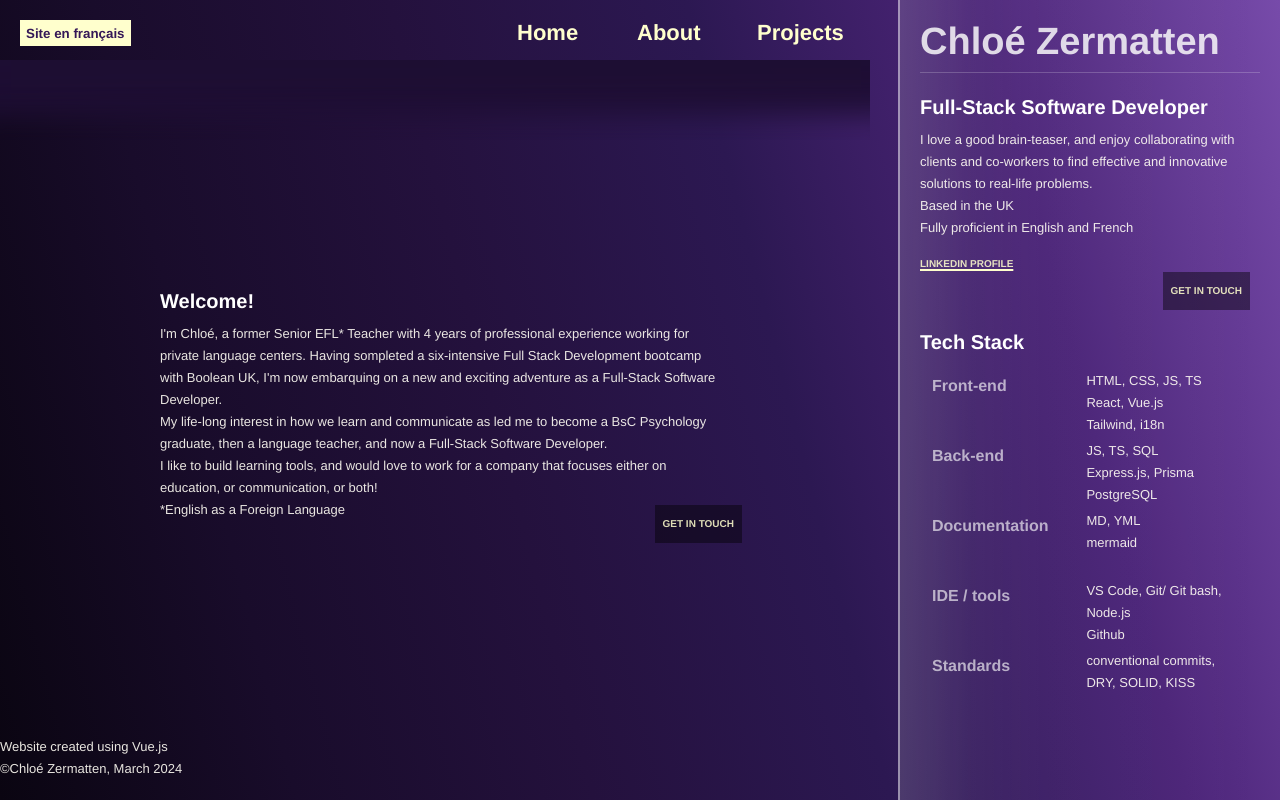
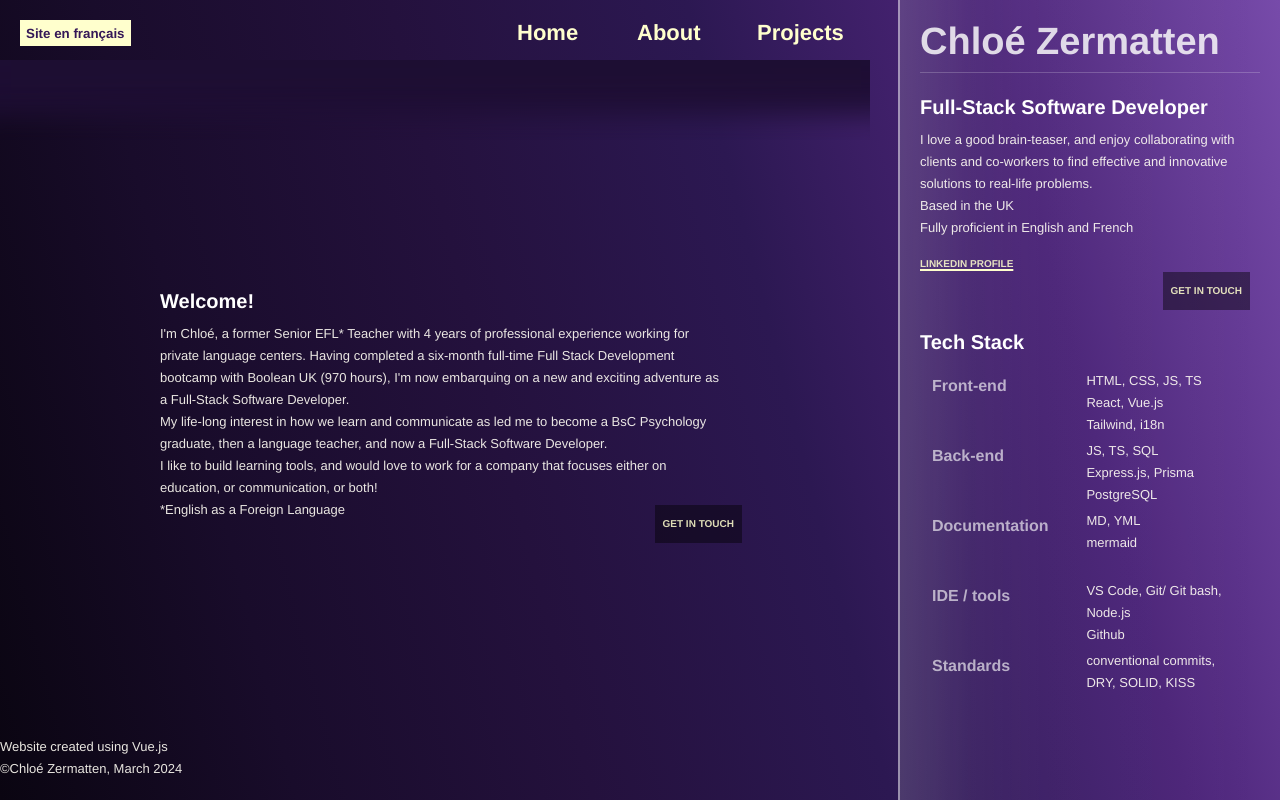
Before and after one commit to Chloe070196/my-portfolio, a Vue app: page / in a window 1280 px wide. Built offline with nearby package versions, Linux system fonts and the light colour scheme.

Commit message:
feat: updated info

```diff
--- a/src/locales/en/index.ts
+++ b/src/locales/en/index.ts
@@ -1,7 +1,7 @@
 const en = {
   about: 'About',
   aboutEmployeurPreference: 'I like to build learning tools, and would love to work for a company that focuses either on education, or communication, or both!',
-  aboutExp: "I'm Chloé, a former Senior EFL* Teacher with 4 years of professional experience working for private language centers. Having sompleted a six-intensive Full Stack Development bootcamp with Boolean UK, I'm now embarquing on a new and exciting adventure as a Full-Stack Software Developer.",
+  aboutExp: "I'm Chloé, a former Senior EFL* Teacher with 4 years of professional experience working for private language centers. Having completed a six-month full-time Full Stack Development bootcamp with Boolean UK (970 hours), I'm now embarquing on a new and exciting adventure as a Full-Stack Software Developer.",
   aboutJobPreference: 'I love a good brain-teaser, and enjoy collaborating with clients and co-workers to find effective and innovative solutions to real-life problems.',
   aboutMotivation: 'My life-long interest in how we learn and communicate as led me to become a BsC Psychology graduate, then a language teacher, and now a Full-Stack Software Developer.',
   based: 'Based in the UK',
--- a/src/views/about/contents.ts
+++ b/src/views/about/contents.ts
@@ -52,7 +52,7 @@ const timeLine = [
         location: 'Brno, Czech Republic',
         organisation: 'ILC Brno',
         description:
-          "I kept teaching, and trained newly-hired teacher and was responsible for updating and running the school's internal training programme. I also observed lessons, gave feedback, and provide mentoring sessions.",
+          "I kept teaching, and trained newly-hired teachers and was responsible for updating and running the school's internal training programme. I also observed lessons, gave feedback, and provide mentoring sessions.",
         qualification: '',
         skills: [
           {
```
